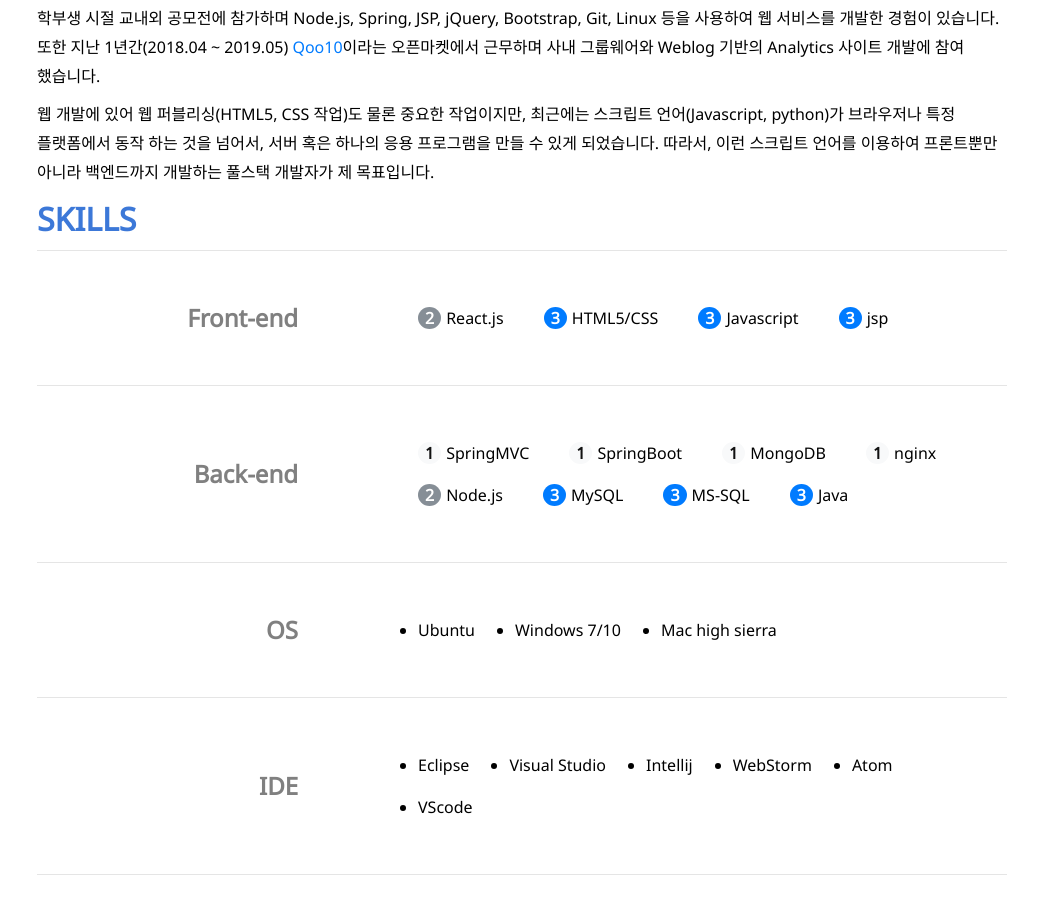
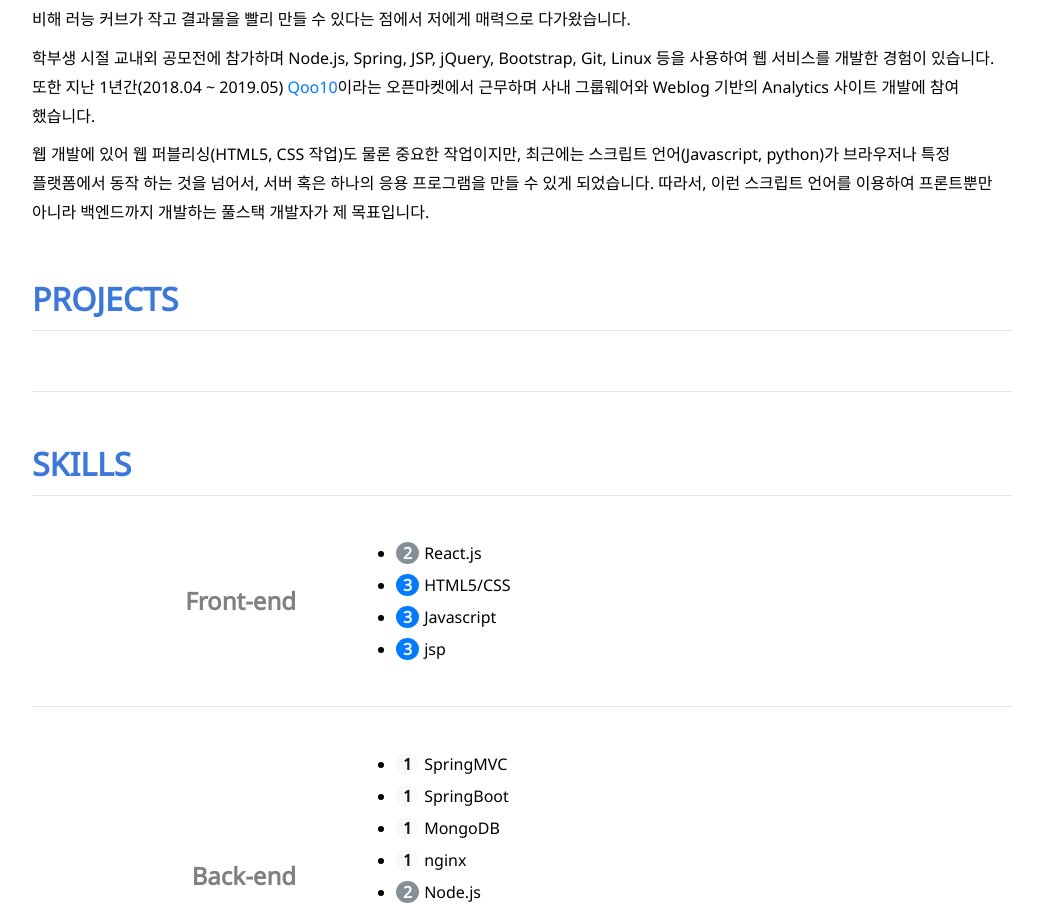
Before and after one commit to junhyeok-im/resume, a plain HTML site: page index.html in a window 1280 px wide. Shown: the part 510-1420 px from the top of the page, without its empty margins (118-1161 px from the left). Before the commit the page ends 1390 px from the top, so only its background shows below. Drawn offline with Linux system fonts and the light colour scheme.

Commit message:
css 수정

```diff
--- a/index.html
+++ b/index.html
@@ -56,7 +56,14 @@
         </div>
         <!-- 프로젝트 -->
         <div class="container__section">
-
+            <h1 class="title">PROJECTS</h1>
+            <table class="table__open">
+                <tbody>
+                    <tr>
+                        <th></th>
+                    </tr>
+                </tbody>
+            </table>
         </div>
         <!-- 이력 -->
         <div class="container__section">
@@ -66,7 +73,7 @@
                     <tr>
                         <th>Front-end</th>
                         <td>
-                            <ul class="container__badge">
+                            <ul>
                                 <li><span class="badge badge__secondary">2</span>React.js</li>
                                 <li><span class="badge badge__primary">3</span>HTML5/CSS</li>
                                 <li><span class="badge badge__primary">3</span>Javascript</li>
@@ -77,7 +84,7 @@
                     <tr>
                         <th>Back-end</th>
                         <td>
-                            <ul class="container__badge">
+                            <ul>
                                 <li><span class="badge badge__light">1</span>SpringMVC</li>
                                 <li><span class="badge badge__light">1</span>SpringBoot</li>
                                 <li><span class="badge badge__light">1</span>MongoDB</li>
--- a/style.css
+++ b/style.css
@@ -62,7 +62,7 @@ p {
     width: 70%;
 }
 .container__section {
-    margin: 5px;
+    margin: 50px 0;
 }
 .container__alert {
     color: #464a4e;
@@ -97,16 +97,7 @@ table.table__open {
     border-bottom: 1px solid rgba(0,0,0,.1);
     padding: 30px;
 }
-.table__open ul {
-    overflow: hidden;
-}
-.table__open ul.container__badge {
-    list-style-type: none;
-}
-.table__open ul li {
-    float: left;
-    margin: 10px 20px;
-}
+
 /* badge */
 .badge {
     color: white;
```
